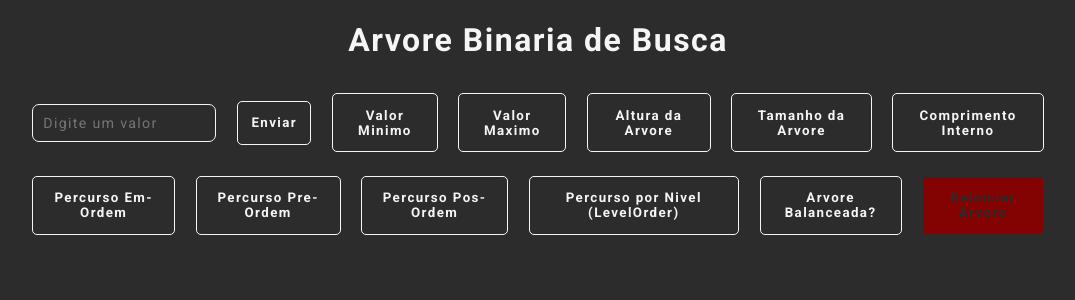
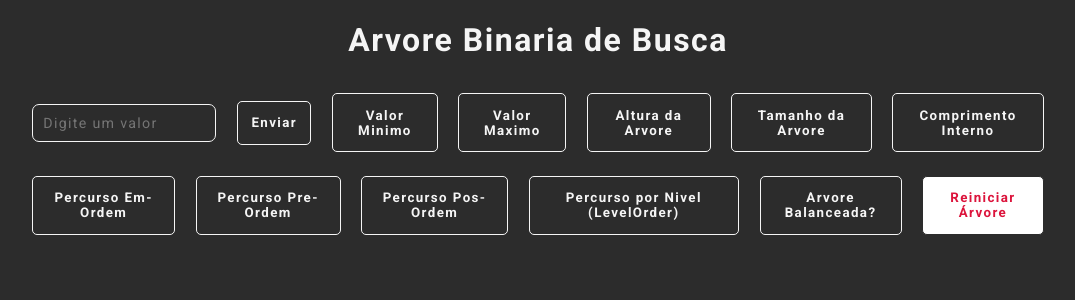
Before and after one commit to focarica/BinaryTree, a Vue app: page / in a window 1280 px wide. In both pictures the pointer is over the button "Reiniciar Árvore". Shown: the top 300 px of the page, without its empty margins (102-1177 px from the left). Built offline with nearby package versions, Linux system fonts and the light colour scheme.

Commit message:
changed color

```diff
--- a/src/assets/styles/style.css
+++ b/src/assets/styles/style.css
@@ -251,7 +251,12 @@ input::-webkit-inner-spin-button {
 }
 
 #resetButton{
-  background-color: rgb(131, 2, 2);
+  background-color: crimson;
+}
+
+#resetButton:hover{
+  background-color: white;
+  color: crimson;
 }
 
 @keyframes surge {
```
